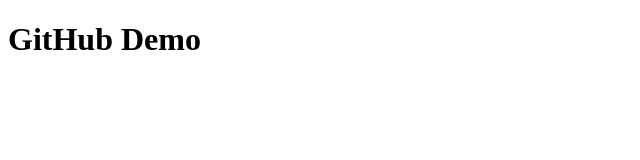
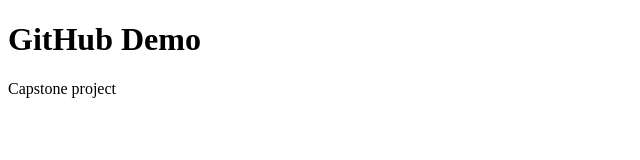
Before and after one commit to KaustubhBhavsar20/Demo1, a plain HTML site: page index.html in a window 1280 px wide. Shown: the whole page, without its empty margins (0-640 px from the left). Drawn offline with Linux system fonts and the light colour scheme.

Commit message:
Changes in 2 files

```diff
--- a/index.html
+++ b/index.html
@@ -7,5 +7,6 @@
 </head>
 <body>
     <h1>GitHub Demo</h1>
+    <p>Capstone project </p>
 </body>
 </html>
```
Also changed, not shown: 1 other file.
